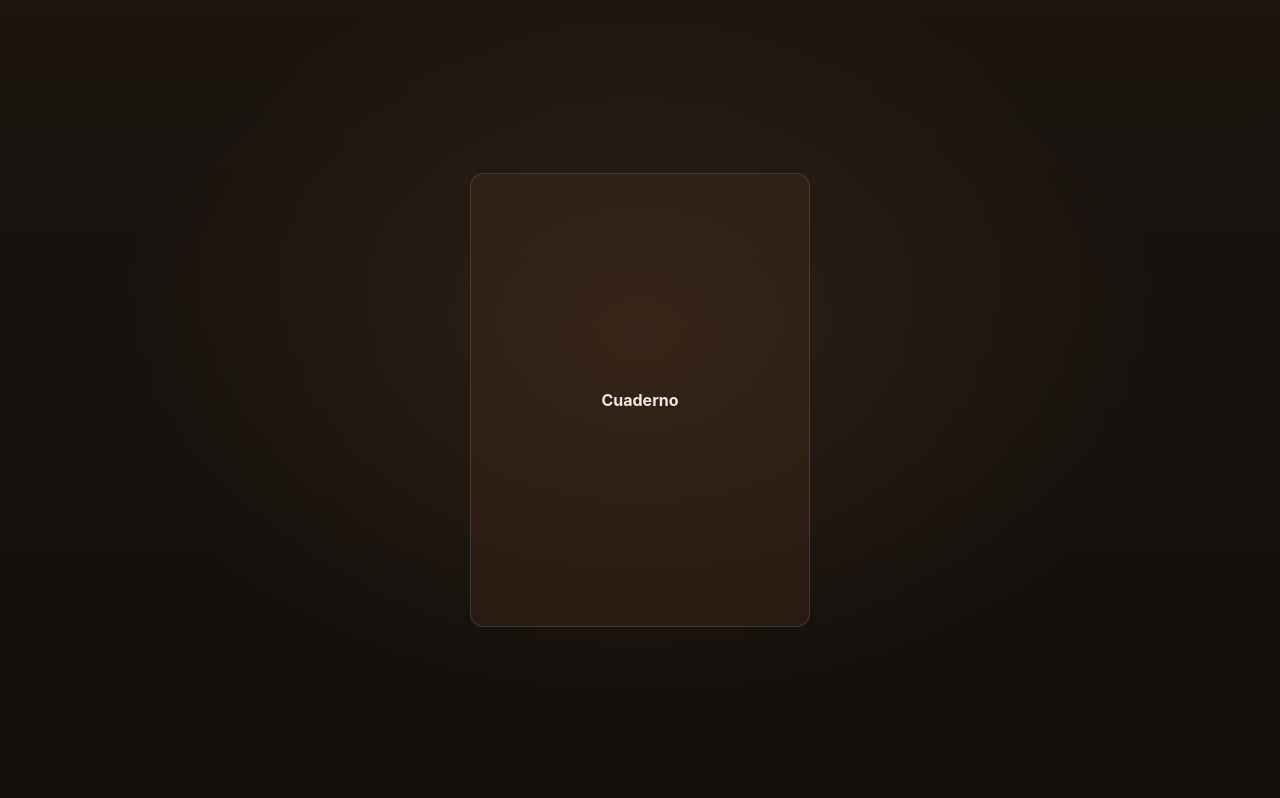
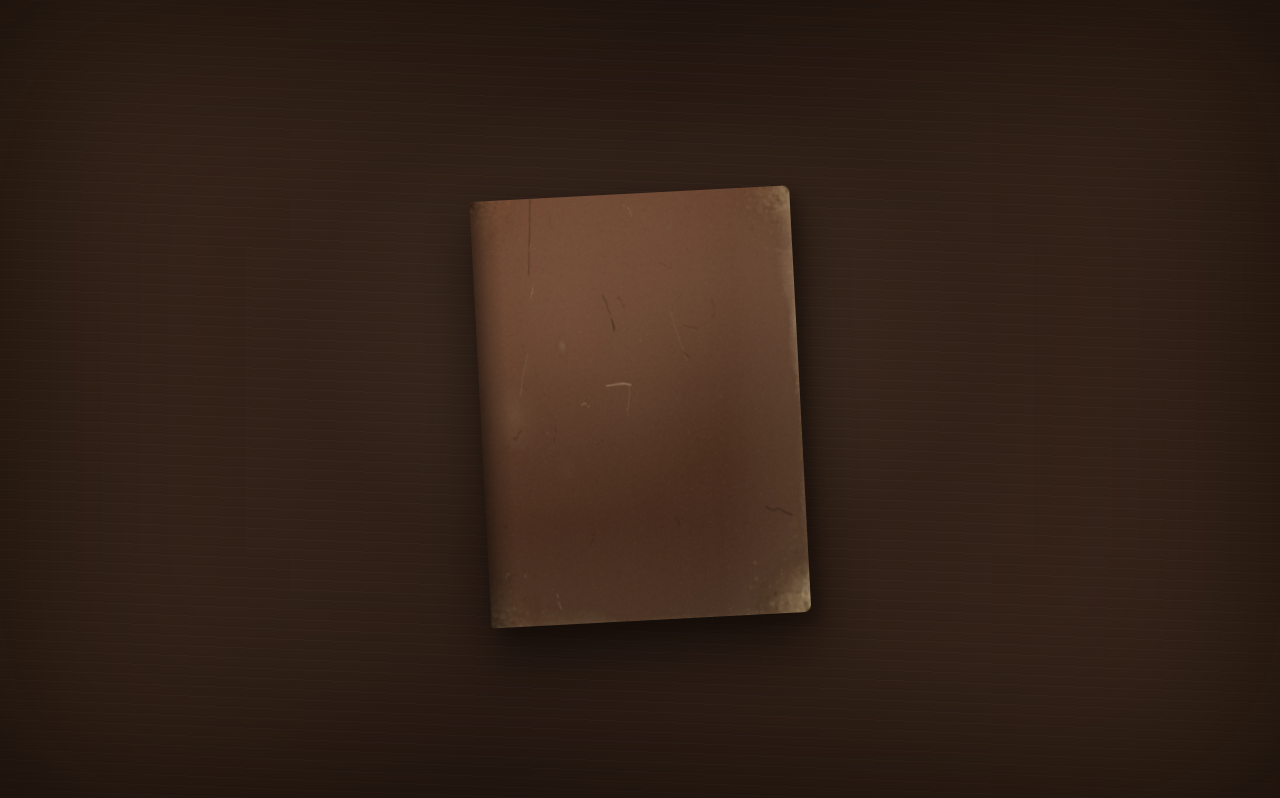
Before and after one commit to orielsy/mayimbe, a Nuxt app: page / in a window 1280 px wide. Built offline with nearby package versions, Linux system fonts and the light colour scheme.

Commit message:
feat(museum): place real notebook on desk

```diff
--- a/app/assets/css/main.css
+++ b/app/assets/css/main.css
@@ -149,8 +149,7 @@ h1 {
 .muted { color: #a99d8e; }
 code { color: #ead3b3; }
 
-/* The desk is the primary site shell. Both / and /museum resolve to this same
-   full-viewport environment; focused object routes remain inside it. */
+/* The desk is the primary site shell. Focused object routes remain inside it. */
 .museum-home,
 .museum-page {
   flex: 1;
@@ -174,30 +173,91 @@ code { color: #ead3b3; }
     linear-gradient(180deg, #1b140f 0%, #120e0b 100%);
 }
 
-/* Temporary single-object desk scaffold. The incoming desk artwork replaces
-   this presentation, not the navigation/content boundary around it. */
+/* Resting museum surface. Individual artifacts remain independent components so
+   focused routes can promote the same object into their authored experience. */
 .museum-desk {
-  width: min(92vw, 960px);
-  min-height: min(76dvh, 720px);
+  position: relative;
+  width: 100%;
+  height: 100%;
+  min-height: 0;
   display: grid;
   place-items: center;
+  overflow: hidden;
+  isolation: isolate;
+  padding: clamp(1.5rem, 5vw, 4rem);
+  background:
+    radial-gradient(ellipse at 50% 42%, rgba(242, 204, 155, .08), transparent 38%),
+    repeating-linear-gradient(
+      2deg,
+      rgba(255, 255, 255, .018) 0 1px,
+      rgba(0, 0, 0, .025) 1px 3px,
+      transparent 3px 10px
+    ),
+    linear-gradient(105deg, #3a271b 0%, #2c1d15 46%, #39261a 100%);
 }
 
-.museum-object {
-  width: min(78vw, 340px);
-  aspect-ratio: 3 / 4;
-  padding: 1rem;
-  border: 1px solid rgba(255, 255, 255, .12);
-  border-radius: .85rem;
-  background: rgba(72, 45, 29, .34);
-  color: inherit;
-  cursor: pointer;
-  text-align: center;
+.museum-desk::after {
+  content: '';
+  position: absolute;
+  inset: 0;
+  z-index: 0;
+  pointer-events: none;
+  box-shadow: inset 0 0 16vw rgba(8, 5, 3, .72);
 }
 
-.museum-object[aria-current='true'] {
-  outline: 2px solid #c1a37f;
-  outline-offset: 2px;
+.museum-artifact {
+  position: relative;
+  z-index: 1;
+  padding: 0;
+  border: 0;
+  background: transparent;
+  color: inherit;
+}
+
+.museum-artifact--notebook {
+  width: clamp(220px, 25vw, 340px);
+  aspect-ratio: 3 / 4;
+  cursor: pointer;
+  transform: rotate(-3deg) translateY(1.5%);
+  filter: drop-shadow(0 26px 28px rgba(0, 0, 0, .52));
+  transition:
+    transform 220ms cubic-bezier(.2, .7, .2, 1),
+    filter 220ms ease;
+}
+
+.museum-artifact--notebook::after {
+  content: '';
+  position: absolute;
+  inset: 2% -2.5% -3% 2.5%;
+  z-index: -1;
+  border-radius: 5px 9px 10px 6px;
+  background: rgba(18, 10, 6, .46);
+  filter: blur(8px);
+}
+
+.museum-artifact--notebook:hover,
+.museum-artifact--notebook:focus-visible {
+  transform: rotate(-1.5deg) translateY(-1.5%);
+  filter: drop-shadow(0 32px 34px rgba(0, 0, 0, .58));
+}
+
+.museum-artifact--notebook:focus-visible {
+  outline: 2px solid #d8c39a;
+  outline-offset: .45rem;
+}
+
+.museum-notebook-shell {
+  position: absolute;
+  inset: 0;
+  display: block;
+  overflow: hidden;
+  border-radius: 3px 7px 7px 3px;
+  container-type: inline-size;
+}
+
+.museum-notebook-shell .pn-cover {
+  width: 100%;
+  height: 100%;
 }
 
 .museum-stage--focused {
@@ -255,6 +315,11 @@ code { color: #ead3b3; }
 
   .page { padding-top: 2.5rem; }
 
+  .museum-artifact--notebook {
+    width: min(72vw, 300px);
+    transform: rotate(-2deg);
+  }
+
   .museum-return {
     top: .45rem;
     left: .45rem;
--- a/app/components/museum/MuseumDesk.vue
+++ b/app/components/museum/MuseumDesk.vue
@@ -1,23 +1,27 @@
 <script setup lang="ts">
-const { state } = useMuseum()
+import NotebookCoverFront from '~/components/notebook/NotebookCoverFront.vue'
+import '~/assets/css/notebook-page-turner.css'
+
 const { go } = useMuseumNavigator()
 
 const notebook = {
   id: 'notebook',
-  label: 'Cuaderno',
   target: 'early-years',
 }
 </script>
 
 <template>
-  <div class="museum-desk" aria-label="Museum objects">
+  <div class="museum-desk" aria-label="Museum desk">
     <button
-      class="museum-object"
+      class="museum-artifact museum-artifact--notebook"
       type="button"
-      :aria-current="state.activeExhibit === notebook.id ? 'true' : undefined"
+      data-testid="museum-notebook-artifact"
+      aria-label="Open the El Mayimbe notebook"
       @click="go({ kind: 'exhibit', exhibit: notebook.id, target: notebook.target })"
     >
-      <strong>{{ notebook.label }}</strong>
+      <span class="museum-notebook-shell" aria-hidden="true">
+        <NotebookCoverFront />
+      </span>
       <span class="visually-hidden">Open notebook exhibit</span>
     </button>
   </div>
```
